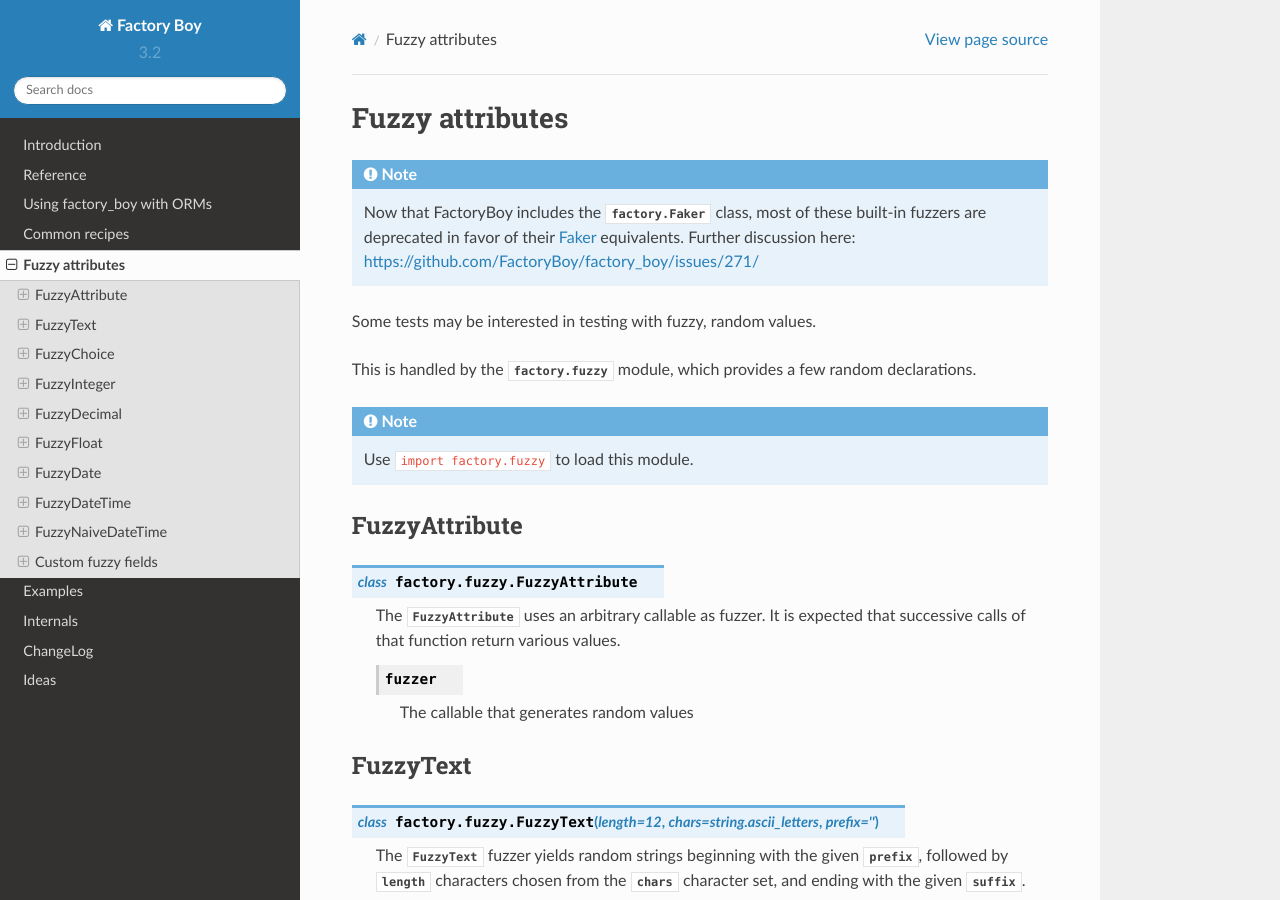
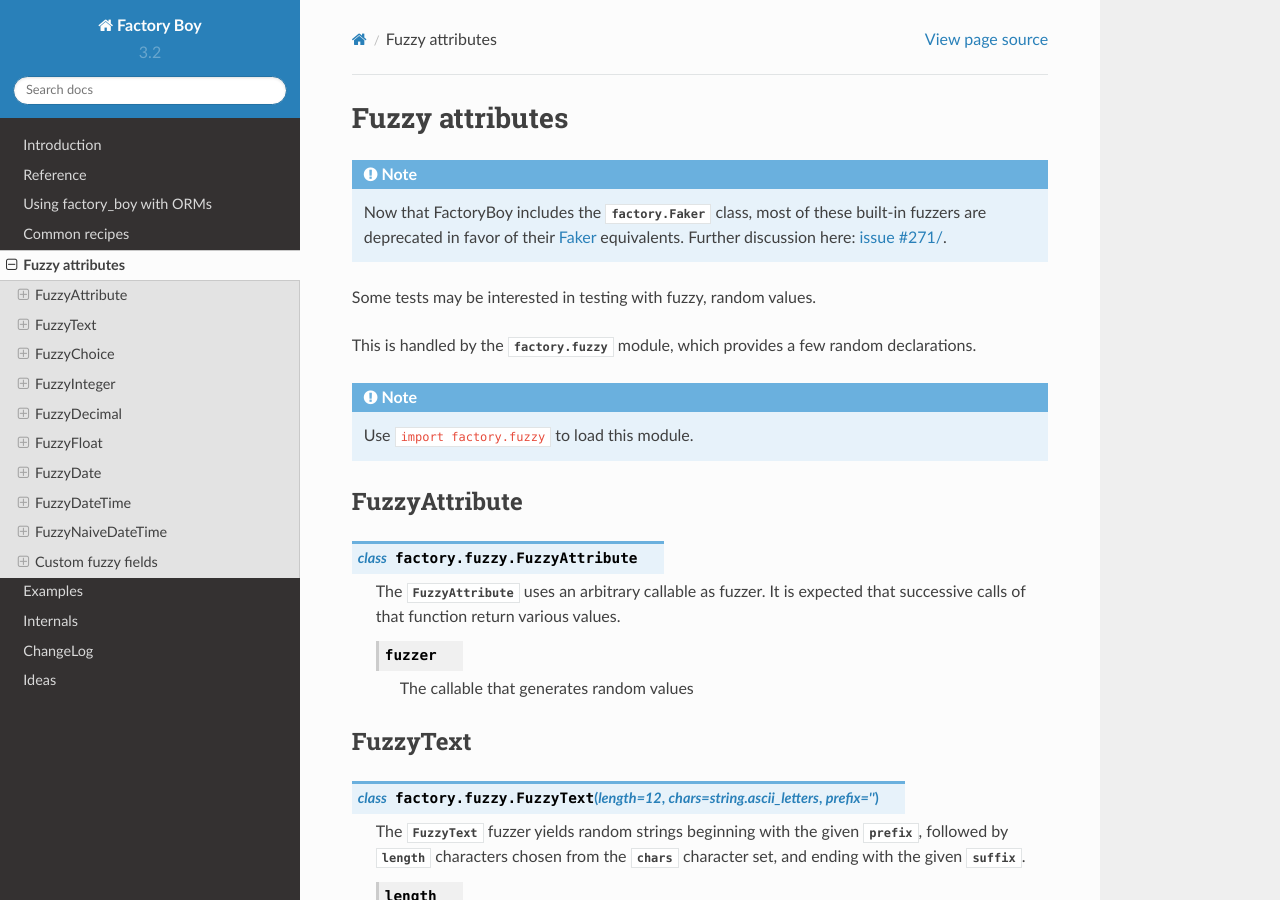
Before and after one commit to FactoryBoy/factory_boy, a Sphinx documentation site: the page built from docs/fuzzy.rst, in a window 1280 px wide and 900 px high. Built offline with Sphinx 7.4.7 and the Read the Docs theme 2.0.0, drawn with Linux system fonts in a browser that asks for light colours; some of the changed lines change nothing that is shown.

Commit message:
docs: Use :issue: instead of hardcoded link

```diff
--- a/docs/fuzzy.rst
+++ b/docs/fuzzy.rst
@@ -6,8 +6,7 @@ Fuzzy attributes
 .. note:: Now that FactoryBoy includes the :class:`factory.Faker` class, most of
           these built-in fuzzers are deprecated in favor of their
           `Faker <https://faker.readthedocs.io/>`_ equivalents. Further
-          discussion here:
-          `<https://github.com/FactoryBoy/factory_boy/issues/271/>`_
+          discussion here: :issue:`271/`.
 
 Some tests may be interested in testing with fuzzy, random values.
 
```
